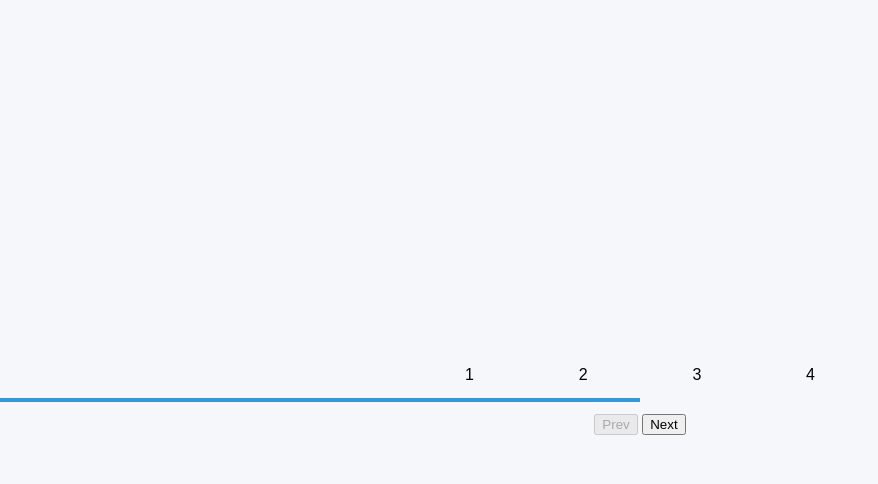
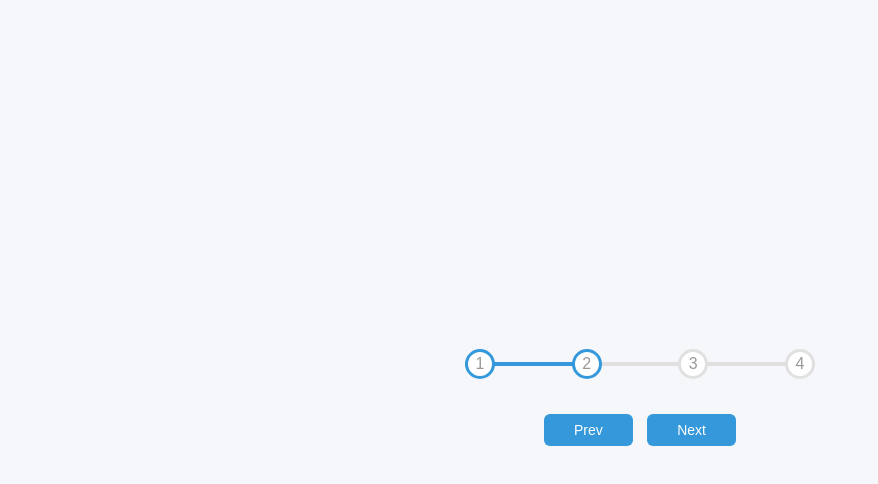
Before and after one commit to robyyo/Progress-Steps, a plain HTML site: page index.html in a window 1280 px wide. Both pictures are taken after a click on the button "Next". Shown: the whole page, without its empty margins (0-878 px from the left). Drawn offline with Linux system fonts and the light colour scheme.

Commit message:
created styles and js logic

```diff
--- a/script.js
+++ b/script.js
@@ -0,0 +1,45 @@
+const progress = document.getElementById("progress");
+const prev = document.getElementById("prev");
+const next = document.getElementById("next");
+const circles = document.querySelectorAll(".circle");
+
+let currentActive = 1;
+
+next.addEventListener("click", () => {
+  currentActive++;
+  if (currentActive > circles.length) {
+    currentActive = circles.length;
+  }
+  update();
+});
+
+prev.addEventListener("click", () => {
+  currentActive--;
+  if (currentActive < 1) {
+    currentActive = 1;
+  }
+  update();
+});
+
+function update() {
+  circles.forEach((circle, index) => {
+    if (index < currentActive) {
+      circle.classList.add("active");
+    } else {
+      circle.classList.remove("active");
+    }
+  });
+  const actives = document.querySelectorAll(".active");
+  progress.style.width = `${
+    ((actives.length - 1) / (circles.length - 1)) * 100
+  }%`;
+
+  if (currentActive === 1) {
+    prev.disabled = true;
+  } else if (currentActive === circles.length) {
+    next.disabled = true;
+  } else {
+    prev.disabled = false;
+    next.disabled = false;
+  }
+}
--- a/style.css
+++ b/style.css
@@ -1,4 +1,9 @@
 @import url("https://fonts.googleapis.com/css2?family=Roboto:wght@400;700&display=swap");
+
+:root {
+  --line-border-fill: #3498db;
+  --line-border-empty: #e0e0e0;
+}
 
 * {
   box-sizing: border-box;
@@ -25,15 +30,71 @@ body {
   margin-bottom: 30px;
   max-width: 100%;
   width: 350px;
+  position: relative
 }
 
-.progress {
-  background-color: #3498db;
+.progress-container::before {
+  content: "";
+  background-color: var(--line-border-empty);
   position: absolute;
   top: 50%;
   left: 0;
   height: 4px;
-  width: 50%;
+  width: 100%;
   transform: translateY(-50%);
   z-index: -1;
 }
+
+.progress {
+  background-color: var(--line-border-fill);
+  position: absolute;
+  top: 50%;
+  left: 0;
+  height: 4px;
+  width: 0%;
+  transform: translateY(-50%);
+  z-index: -1;
+  transition: .4s ease;
+}
+
+.circle {
+  background-color: white;
+  color: #999;
+  border-radius: 50%;
+  height: 30px;
+  width: 30px;
+  display: flex;
+  align-items: center;
+  justify-content: center;
+  border: 3px solid var(--line-border-empty);
+  transition: .4s ease;
+}
+
+.circle.active {
+  border-color: var(--line-border-fill)
+}
+
+.btn {
+  background-color: var(--line-border-fill);
+  color: #fff;
+  border: 0;
+  border-radius: 6px;
+  cursor: pointer;
+  font-family: inherit;
+  padding: 8px 30px;
+  margin: 5px;
+  font-size: 14px;
+}
+
+.btn:active {
+  transform: scale(.98);
+}
+
+.btn:focus {
+  outline: 0;
+}
+
+.btn:disabled {
+  background-color: var(--line-border-empty);
+  cursor: not-allowed;
+}
```
